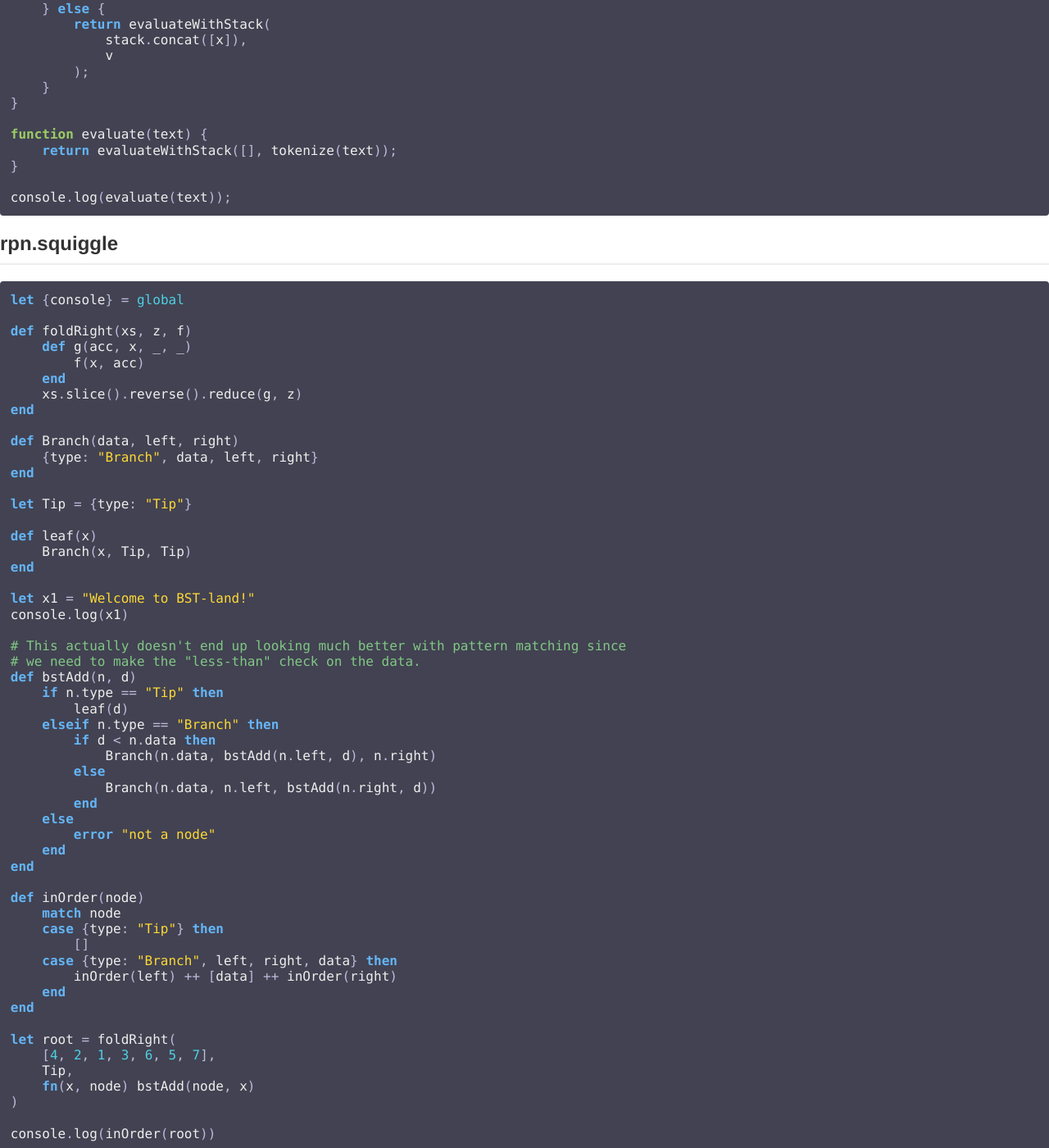
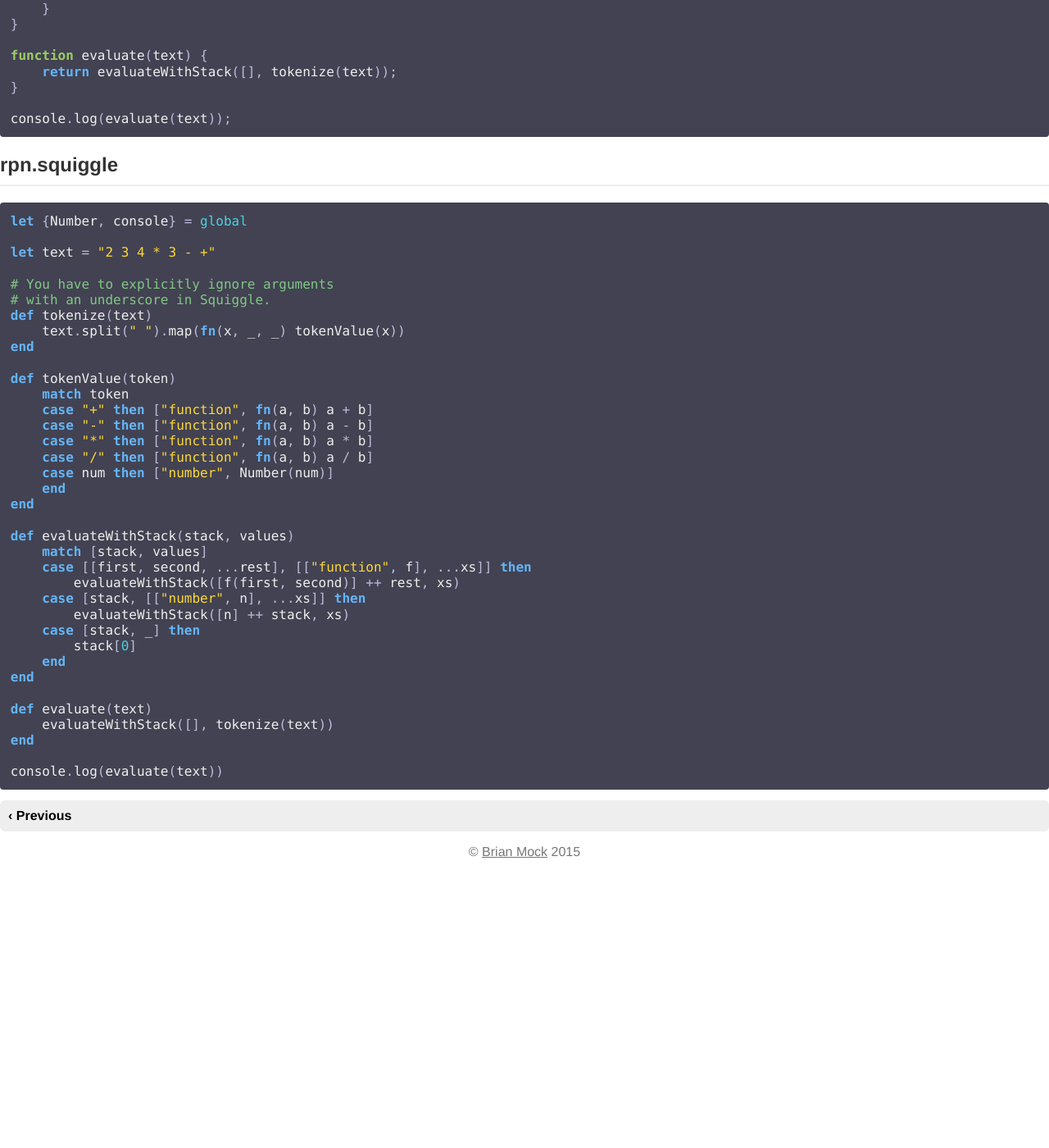
Before and after one commit to squiggle-lang/squiggle-lang.org, a Jekyll site: the page built from tutorial/chapter/9/index.md, in a window 1280 px wide and 1400 px high, scrolled down 1229 px. Shown: the whole window at 82% size. Built offline with Jekyll 4.4.1, drawn with Linux system fonts in a browser that asks for light colours; Markdown is read by kramdown in place of the engine named in the settings; after the commit the page ends 2293 px from its top, so only the background shows below that; some of the changed text lies outside the part shown.

Commit message:
Had the wrong code example

````diff
--- a/tutorial/chapter/9/index.md
+++ b/tutorial/chapter/9/index.md
@@ -15,11 +15,6 @@ If you're not familiar with RPN, here's a quick translation:
 ## rpn.js
 
 ```javascript
-// Note that the Squiggle version has much more
-// error checking embedded in its output.
-
-var L = require("lodash");
-
 var text = "2 3 4 * 3 - +";
 
 var table = {
@@ -48,7 +43,7 @@ function evaluateWithStack(stack, values) {
     var i = stack.length;
     var x = values[0];
     var v = values.slice(1);
-    if (L.isFunction(x)) {
+    if (typeof x === "function") {
         var a = stack[i - 1];
         var b = stack[i - 2];
         var y = x(a, b);
@@ -74,60 +69,42 @@ console.log(evaluate(text));
 ## rpn.squiggle
 
 ```squiggle
-let {console} = global
+let {Number, console} = global
 
-def foldRight(xs, z, f)
-    def g(acc, x, _, _)
-        f(x, acc)
-    end
-    xs.slice().reverse().reduce(g, z)
+let text = "2 3 4 * 3 - +"
+
+# You have to explicitly ignore arguments
+# with an underscore in Squiggle.
+def tokenize(text)
+    text.split(" ").map(fn(x, _, _) tokenValue(x))
 end
 
-def Branch(data, left, right)
-    {type: "Branch", data, left, right}
-end
-
-let Tip = {type: "Tip"}
-
-def leaf(x)
-    Branch(x, Tip, Tip)
-end
-
-let x1 = "Welcome to BST-land!"
-console.log(x1)
-
-# This actually doesn't end up looking much better with pattern matching since
-# we need to make the "less-than" check on the data.
-def bstAdd(n, d)
-    if n.type == "Tip" then
-        leaf(d)
-    elseif n.type == "Branch" then
-        if d < n.data then
-            Branch(n.data, bstAdd(n.left, d), n.right)
-        else
-            Branch(n.data, n.left, bstAdd(n.right, d))
-        end
-    else
-        error "not a node"
+def tokenValue(token)
+    match token
+    case "+" then ["function", fn(a, b) a + b]
+    case "-" then ["function", fn(a, b) a - b]
+    case "*" then ["function", fn(a, b) a * b]
+    case "/" then ["function", fn(a, b) a / b]
+    case num then ["number", Number(num)]
     end
 end
 
-def inOrder(node)
-    match node
-    case {type: "Tip"} then
-        []
-    case {type: "Branch", left, right, data} then
-        inOrder(left) ++ [data] ++ inOrder(right)
+def evaluateWithStack(stack, values)
+    match [stack, values]
+    case [[first, second, ...rest], [["function", f], ...xs]] then
+        evaluateWithStack([f(first, second)] ++ rest, xs)
+    case [stack, [["number", n], ...xs]] then
+        evaluateWithStack([n] ++ stack, xs)
+    case [stack, _] then
+        stack[0]
     end
 end
 
-let root = foldRight(
-    [4, 2, 1, 3, 6, 5, 7],
-    Tip,
-    fn(x, node) bstAdd(node, x)
-)
+def evaluate(text)
+    evaluateWithStack([], tokenize(text))
+end
 
-console.log(inOrder(root))
+console.log(evaluate(text))
 ```
 
 [rpn]: https://en.wikipedia.org/wiki/Reverse_Polish_notation
````
